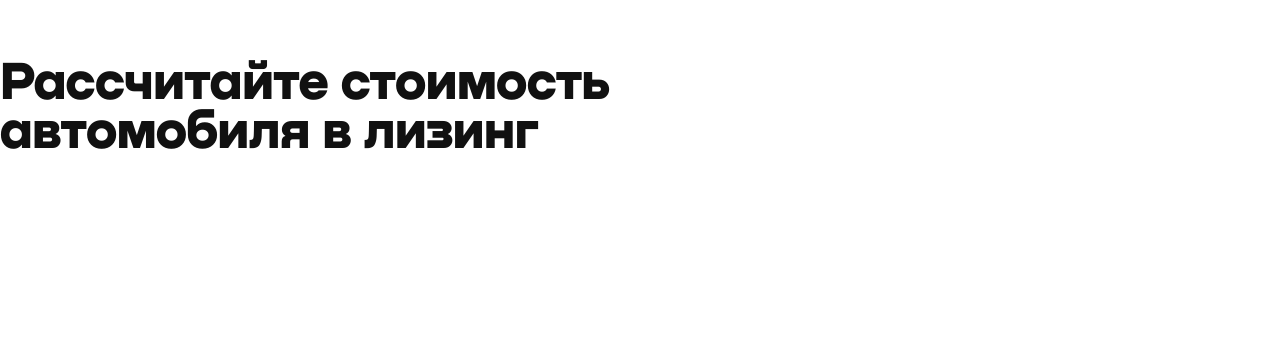
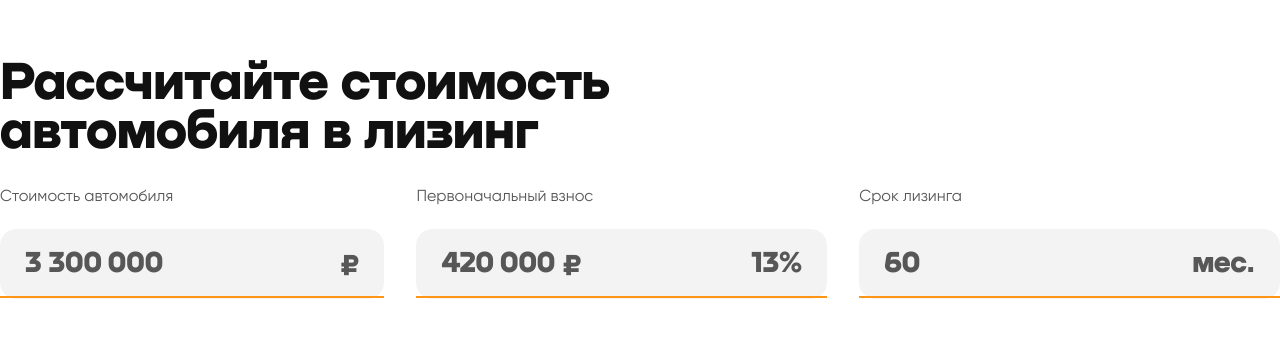
Before and after one commit to horoshopodumaj/online_calculator, a React (Create React App) app in the folder calculator/: page / in a window 1280 px wide. Shown: the part 153-490 px from the top of the page. Built offline with nearby package versions, Linux system fonts and the light colour scheme.

Commit message:
adding inputs and styles

```diff
--- a/calculator/src/App.js
+++ b/calculator/src/App.js
@@ -5,6 +5,57 @@ function App() {
     return (
         <React.Fragment>
             <Header />
+            <form id="form" className="form">
+                <div className="container">
+                    <div className="form__wrapper">
+                        <label class="param form__param">
+                            <p class="param__title">Стоимость автомобиля</p>
+                            <div class="param__details">
+                                <input
+                                    type="text"
+                                    class="param__value"
+                                    value="3 300 000"
+                                    inputmode="decimal"
+                                    id="input-cost"
+                                />
+                                <h2 className="param__mark">₽</h2>
+                            </div>
+                            <div
+                                class="param__range-slider"
+                                id="slider-cost"
+                            ></div>
+                        </label>
+
+                        <label class="param">
+                            <p class="param__title">Первоначальный взнос</p>
+                            <div class="param__details">
+                                <input
+                                    type="text"
+                                    class="param__value"
+                                    value="420 000 ₽"
+                                    id="input-downpayment"
+                                />
+                                <p className="param__mark">13%</p>
+                            </div>
+                            <div class="param__range-slider"></div>
+                        </label>
+
+                        <label class="param">
+                            <p class="param__title">Срок лизинга</p>
+                            <div class="param__details">
+                                <input
+                                    type="text"
+                                    class="param__value"
+                                    value="60"
+                                    id="input-term"
+                                />
+                                <p className="param__mark">мес.</p>
+                            </div>
+                            <div class="param__range-slider"></div>
+                        </label>
+                    </div>
+                </div>
+            </form>
         </React.Fragment>
     );
 }
--- a/calculator/src/components/Header.js
+++ b/calculator/src/components/Header.js
@@ -4,7 +4,7 @@ export default function Header() {
     return (
         <header className="header">
             <div className="container">
-                <h1 class="header__title">
+                <h1 className="header__title">
                     Рассчитайте стоимость автомобиля в лизинг
                 </h1>
             </div>
--- a/calculator/src/css/common.scss
+++ b/calculator/src/css/common.scss
@@ -28,6 +28,10 @@ $main-front: "Gilroy", sans-serif;
     --orange: #ff9514;
 }
 
+body {
+    font-family: $main-front;
+}
+
 .container {
     margin: 0 auto;
     max-width: 1344px;
--- /dev/null
+++ b/calculator/src/css/form.scss
@@ -0,0 +1,6 @@
+.form {
+    &__wrapper {
+        display: flex;
+        gap: 32px;
+    }
+}
--- /dev/null
+++ b/calculator/src/css/param.scss
@@ -0,0 +1,39 @@
+.param {
+    &__details {
+        display: flex;
+        justify-content: space-between;
+        padding: 16px 24px;
+        border-radius: 16px;
+        border: 1px solid var(--grey-2);
+        background-color: var(--grey-2);
+    }
+
+    &__title {
+        font-size: 16px;
+        color: var(--grey);
+        margin-bottom: 24px;
+    }
+
+    &__value {
+        display: block;
+        width: 100%;
+        font-family: "Nekst", sans-serif;
+        font-size: 30px;
+        line-height: 120%;
+        color: var(--grey);
+        background-color: var(--grey-2);
+    }
+
+    &__mark {
+        font-family: "Nekst", sans-serif;
+        font-size: 30px;
+        line-height: 120%;
+        color: var(--grey);
+    }
+
+    &__range-slider {
+        margin-top: -3px;
+        height: 2px;
+        background-color: var(--orange);
+    }
+}
--- a/calculator/src/index.scss
+++ b/calculator/src/index.scss
@@ -1,3 +1,5 @@
 @use "./css/common.scss";
 @use "./css/header.scss";
 @use "./css/normalize.scss";
+@use "./css/form.scss";
+@use "./css/param.scss";
```
